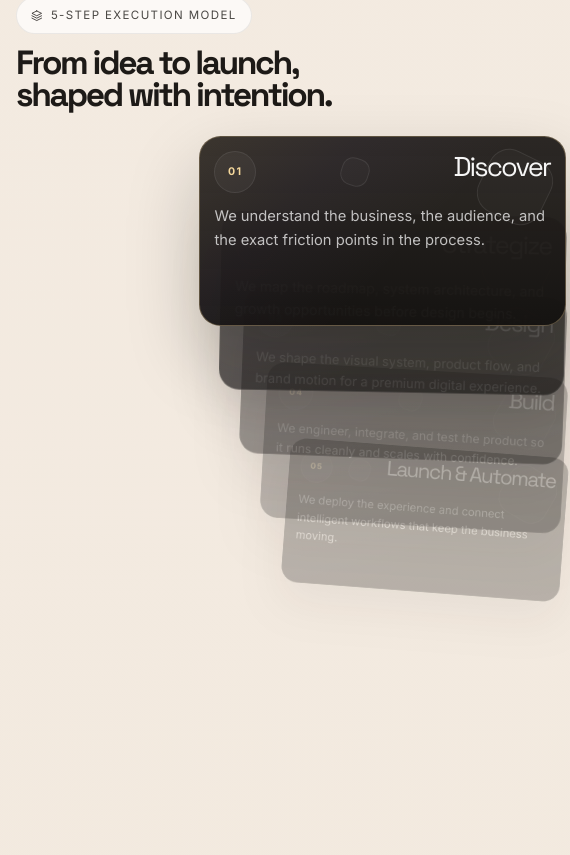
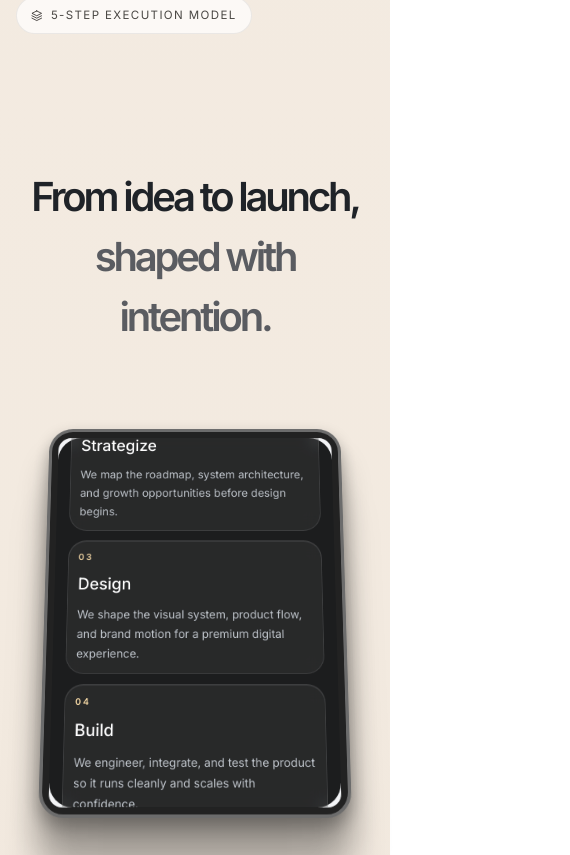
Before and after one commit to vaseenalabs-svg/vaseenalabs-website, a Next.js app: page / in a window 390 px wide. Shown: the part 6869-7724 px from the top of the page, 570 px wide, since content can reach past the window. Built offline with nearby package versions, Linux system fonts and the light colour scheme.

Commit message:
Add 3D Perspective UI to Flow Execution Model

```diff
--- a/src/app/globals.css
+++ b/src/app/globals.css
@@ -1241,45 +1241,54 @@ header {
 }
 
 .flow-section {
+  width: 100%;
+  max-width: none;
+  margin: 0 auto;
+  padding: 1.5rem 0 0;
+}
+
+.flow-intro {
   max-width: 1280px;
-  margin: 0 auto;
-  padding: 4rem clamp(1rem, 2vw, 2rem) 0;
-}
-
-.flow-intro {
-  margin-bottom: 2rem;
+  margin: 0 auto 1.25rem;
+  padding: 0 clamp(1rem, 2vw, 2rem);
 }
 
 .stack-card-deck {
   position: relative;
-  width: min(92%, 980px);
-  height: 920px;
-  margin: 0 auto;
-  perspective: 1600px;
+  width: 100%;
+  height: clamp(540px, 66vh, 700px);
+  margin: 0;
+  padding: 0 clamp(0.75rem, 1.6vw, 1.5rem);
+  perspective: 2200px;
+  transform-style: preserve-3d;
+  overflow: visible;
+  isolation: isolate;
 }
 
 .stack-card {
   position: absolute;
-  left: 50%;
+  left: clamp(0.4rem, 0.8vw, 1rem);
+  right: clamp(0.4rem, 0.8vw, 1rem);
   top: 0;
-  width: min(100%, 820px);
-  min-height: 260px;
-  padding: 1.1rem 1.25rem 1.4rem;
+  width: auto;
+  min-height: 230px;
+  padding: 1.1rem 1.2rem 1.3rem;
   border-radius: 2rem;
   border: 1px solid rgba(255,255,255,0.08);
-  background: linear-gradient(180deg, rgba(39,35,32,0.98), rgba(20,18,16,0.96));
+  background: linear-gradient(120deg, rgba(193,188,180,0.78), rgba(99,95,90,0.86) 24%, rgba(17,17,19,0.95) 70%);
   box-shadow: 0 26px 54px rgba(15,12,10,0.18);
-  transform-origin: center top;
-  transition: transform 0.55s cubic-bezier(0.22, 1, 0.36, 1), opacity 0.4s ease, box-shadow 0.4s ease, border-color 0.4s ease;
+  transform-origin: center center;
+  will-change: transform, opacity;
   overflow: hidden;
-  will-change: transform, opacity;
+  backface-visibility: hidden;
+  transition: transform 0.9s cubic-bezier(0.22, 1, 0.36, 1), opacity 0.7s ease, box-shadow 0.45s ease, border-color 0.45s ease;
 }
 
 .stack-card::before {
   content: '';
   position: absolute;
   inset: 0;
-  background: linear-gradient(135deg, rgba(244,212,157,0.08), rgba(171, 137, 227, 0.04), transparent 58%);
+  background: linear-gradient(135deg, rgba(255,255,255,0.18), rgba(255,255,255,0.04) 20%, rgba(244,212,157,0.06) 42%, transparent 60%);
   pointer-events: none;
 }
 
@@ -1298,15 +1307,22 @@ header {
 }
 
 .stack-card.active {
-  border-color: rgba(244,212,157,0.3);
-  box-shadow: 0 32px 72px rgba(15,12,10,0.22);
+  border-color: rgba(244,212,157,0.52);
+  background: linear-gradient(120deg, rgba(193,188,180,0.9), rgba(89,87,82,0.9) 26%, rgba(15,13,13,0.98) 72%);
+  box-shadow: 0 0 0 1px rgba(244,212,157,0.16), 0 34px 120px rgba(5,4,4,0.6), 0 0 80px rgba(244,212,157,0.18), inset 0 0 52px rgba(244,212,157,0.07);
+}
+
+.stack-card.active::before {
+  background: radial-gradient(circle at 18% 8%, rgba(255,255,255,0.2), transparent 18%),
+    radial-gradient(circle at 80% 68%, rgba(146,121,180,0.14), transparent 26%),
+    linear-gradient(135deg, rgba(244,212,157,0.12), rgba(171,137,227,0.08), transparent 62%);
 }
 
 .stack-card-main {
   position: relative;
   z-index: 1;
   display: flex;
-  align-items: center;
+  align-items: flex-start;
   justify-content: space-between;
   gap: 0.9rem;
   margin-bottom: 0.9rem;
@@ -1342,20 +1358,24 @@ header {
 .stack-card h3 {
   position: relative;
   z-index: 1;
-  margin: 0 0 0.9rem;
-  font-size: clamp(2.2rem, 2.3vw, 3.1rem);
-  line-height: 0.96;
-  letter-spacing: -0.07em;
+  margin: 0 0 0;
+  font-size: clamp(2.4rem, 3vw, 5rem);
+  line-height: 0.86;
+  letter-spacing: -0.08em;
   font-family: 'Space Grotesk', 'Inter', sans-serif;
-  color: rgba(255,255,255,0.96);
+  color: rgba(255,255,255,0.97);
+  text-shadow: 0 1px 0 rgba(255,255,255,0.06);
+  max-width: 76%;
+  text-align: right;
+  margin-left: auto;
 }
 
 .stack-card p {
   position: relative;
   z-index: 1;
   margin: 0;
-  max-width: 34rem;
-  color: rgba(255,255,255,0.72);
+  max-width: 30rem;
+  color: rgba(255,255,255,0.8);
   line-height: 1.68;
   font-size: 1.04rem;
 }
@@ -1368,22 +1388,31 @@ header {
 
 @media (max-width: 780px) {
   .stack-card-deck {
-    width: min(96vw, 620px);
-    height: 760px;
+    height: 560px;
+    padding: 0 0.9rem;
   }
 
   .stack-card {
-    width: min(100%, 560px);
-    min-height: 220px;
+    left: 0.9rem;
+    right: 0.9rem;
+    min-height: 210px;
     padding: 1rem 1rem 1.1rem;
     border-radius: 1.5rem;
   }
 
+  .stack-card-main {
+    align-items: center;
+  }
+
   .stack-card h3 {
-    font-size: clamp(1.8rem, 7vw, 2.5rem);
+    font-size: clamp(1.8rem, 7vw, 2.7rem);
+    max-width: 100%;
+    text-align: left;
+    margin-left: 0;
   }
 
   .stack-card p {
+    max-width: 100%;
     font-size: 0.98rem;
   }
 }
@@ -1418,13 +1447,14 @@ header {
   }
 
   .stack-card-deck {
-    width: min(94vw, 560px);
-    height: 660px;
+    height: 500px;
+    padding: 0 0.75rem;
   }
 
   .stack-card {
-    width: 100%;
-    min-height: 190px;
+    left: 0.75rem;
+    right: 0.75rem;
+    min-height: 180px;
     padding: 0.9rem 0.9rem 1rem;
     border-radius: 1.35rem;
   }
--- a/src/app/page.tsx
+++ b/src/app/page.tsx
@@ -2,6 +2,7 @@
 
 import { motion } from 'motion/react'
 import { useEffect, useRef, useState } from 'react'
+import { ContainerScroll } from '@/components/ui/container-scroll-animation'
 import {
   FiArrowRight,
   FiCheck,
@@ -234,7 +235,7 @@ export default function Home() {
   const [scrollProgress, setScrollProgress] = useState(0)
   const [activeWorkflow, setActiveWorkflow] = useState(automationPipelines[0].id)
   const [workflowStage, setWorkflowStage] = useState(0)
-  const [activeStackIndex, setActiveStackIndex] = useState(0)
+  const [stackProgress, setStackProgress] = useState(0)
 
   const activeWorkflowData = automationPipelines.find((item) => item.id === activeWorkflow) ?? automationPipelines[0]
 
@@ -287,16 +288,21 @@ export default function Home() {
     const node = flowDeckRef.current
     if (!node) return
 
+    let frameId = 0
+
     const updateStack = () => {
       const rect = node.getBoundingClientRect()
-      const total = Math.max(node.offsetHeight - window.innerHeight * 0.7, 1)
-      const progress = Math.min(Math.max((window.innerHeight * 0.25 - rect.top) / total, 0), 1)
-      const activeIndex = Math.min(implementationFlow.length - 1, Math.round(progress * (implementationFlow.length - 1)))
-      setActiveStackIndex(activeIndex)
+      const total = Math.max(node.offsetHeight - window.innerHeight * 0.75, 1)
+      const progress = Math.min(Math.max((window.innerHeight * 0.55 - rect.top) / total, 0), 1)
+      setStackProgress(progress)
     }
 
     const onScroll = () => {
-      window.requestAnimationFrame(updateStack)
+      if (frameId) return
+      frameId = window.requestAnimationFrame(() => {
+        updateStack()
+        frameId = 0
+      })
     }
 
     updateStack()
@@ -306,6 +312,9 @@ export default function Home() {
     return () => {
       window.removeEventListener('scroll', onScroll)
       window.removeEventListener('resize', onScroll)
+      if (frameId) {
+        window.cancelAnimationFrame(frameId)
+      }
     }
   }, [])
 
@@ -592,39 +601,35 @@ export default function Home() {
               <FiLayers />
               5-step execution model
             </span>
-            <h2>From idea to launch, shaped with intention.</h2>
+            {/* <h2>From idea to launch, shaped with intention.</h2> */}
           </div>
 
-          <div className="stack-card-deck" ref={flowDeckRef} aria-label="Project delivery stack cards">
-            {implementationFlow.map((item, index) => {
-              const offset = index - activeStackIndex
-              const isActive = index === activeStackIndex
-              const shiftY = offset * 78
-              const shiftX = offset * 12
-              const scale = 1 - Math.abs(offset) * 0.06
-              const opacity = Math.max(0.28, 1 - Math.abs(offset) * 0.28)
-              const rotate = offset * 1.1
-
-              return (
-                <article
-                  key={item.step}
-                  className={`stack-card ${isActive ? 'active' : ''}`}
-                  style={{
-                    transform: `translate3d(${shiftX}px, ${shiftY}px, 0) scale(${scale}) rotate(${rotate}deg)`,
-                    opacity,
-                    zIndex: implementationFlow.length - Math.abs(offset),
-                  }}
-                >
-                  <div className="stack-card-main">
-                    <div className="stack-card-tag">{item.step}</div>
-                    <div className="stack-card-shape" aria-hidden="true" />
-                    <h3>{item.title}</h3>
+          <ContainerScroll
+            titleComponent={
+              <div className="mx-auto max-w-6xl px-4 text-center" aria-hidden="true">
+                <h3 className="text-[2.5rem] font-semibold tracking-[-0.08em] text-[#1f2328] sm:text-[4rem] md:text-[6rem]">
+                  From idea to launch, <span className="text-[#5a5c61]">shaped with intention.</span>
+                </h3>
+              </div>
+            }
+          >
+            <div className="flex h-full w-full flex-col justify-center rounded-[1.8rem] bg-[#111214]/95 p-4 text-left text-white md:p-8">
+              <div className="grid gap-3 md:grid-cols-5">
+                {implementationFlow.map((item) => (
+                  <div
+                    key={item.step}
+                    className="rounded-[1.4rem] border border-white/10 bg-white/5 p-3 shadow-[inset_0_1px_0_rgba(255,255,255,0.08)] backdrop-blur-sm md:p-4"
+                  >
+                    <div className="mb-3 text-[0.68rem] font-semibold uppercase tracking-[0.22em] text-[#f2d6a3]">
+                      {item.step}
+                    </div>
+                    <div className="mb-3 text-xl font-medium text-white md:text-2xl">{item.title}</div>
+                    <p className="text-sm leading-6 text-slate-200/80 md:text-[0.95rem]">{item.detail}</p>
                   </div>
-                  <p>{item.detail}</p>
-                </article>
-              )
-            })}
-          </div>
+                ))}
+              </div>
+            </div>
+          </ContainerScroll>
         </section>
 
         <section className="case-study-section" id="work">
--- /dev/null
+++ b/src/components/ui/container-scroll-animation.tsx
@@ -0,0 +1,96 @@
+"use client";
+
+import React, { useRef } from "react";
+import { useScroll, useTransform, motion, MotionValue } from "motion/react";
+
+export const ContainerScroll = ({
+  titleComponent,
+  children,
+}: {
+  titleComponent: string | React.ReactNode;
+  children: React.ReactNode;
+}) => {
+  const containerRef = useRef<HTMLDivElement>(null);
+  const { scrollYProgress } = useScroll({
+    target: containerRef,
+  });
+  const [isMobile, setIsMobile] = React.useState(false);
+
+  React.useEffect(() => {
+    const checkMobile = () => {
+      setIsMobile(window.innerWidth <= 768);
+    };
+    checkMobile();
+    window.addEventListener("resize", checkMobile);
+    return () => {
+      window.removeEventListener("resize", checkMobile);
+    };
+  }, []);
+
+  const scaleDimensions = () => {
+    return isMobile ? [0.7, 0.9] : [1.05, 1];
+  };
+
+  const rotate = useTransform(scrollYProgress, [0, 1], [20, 0]);
+  const scale = useTransform(scrollYProgress, [0, 1], scaleDimensions());
+  const translate = useTransform(scrollYProgress, [0, 1], [0, -100]);
+
+  return (
+    <div
+      className="relative flex h-[60rem] items-center justify-center p-2 md:h-[80rem] md:p-20"
+      ref={containerRef}
+    >
+      <div
+        className="relative w-full py-2 md:py-10"
+        style={{
+          perspective: "1000px",
+        }}
+      >
+        <Header translate={translate} titleComponent={titleComponent} />
+        <Card rotate={rotate} translate={translate} scale={scale}>
+          {children}
+        </Card>
+      </div>
+    </div>
+  );
+};
+
+export const Header = ({ translate, titleComponent }: any) => {
+  return (
+    <motion.div
+      style={{
+        translateY: translate,
+      }}
+      className="mx-auto max-w-5xl text-center"
+    >
+      {titleComponent}
+    </motion.div>
+  );
+};
+
+export const Card = ({
+  rotate,
+  scale,
+  children,
+}: {
+  rotate: MotionValue<number>;
+  scale: MotionValue<number>;
+  translate: MotionValue<number>;
+  children: React.ReactNode;
+}) => {
+  return (
+    <motion.div
+      style={{
+        rotateX: rotate,
+        scale,
+        boxShadow:
+          "0 0 #0000004d, 0 9px 20px #0000004a, 0 37px 37px #00000042, 0 84px 50px #00000026, 0 149px 60px #0000000a, 0 233px 65px #00000003",
+      }}
+      className="mx-auto mt-[-1.5rem] h-[30rem] w-full max-w-5xl rounded-[30px] border-4 border-[#6C6C6C] bg-[#222222] p-2 shadow-2xl md:mt-[-2rem] md:h-[40rem] md:p-6"
+    >
+      <div className="h-full w-full overflow-hidden rounded-2xl bg-gray-100 dark:bg-zinc-900 md:rounded-2xl md:p-4">
+        {children}
+      </div>
+    </motion.div>
+  );
+};
--- /dev/null
+++ b/src/lib/utils.ts
@@ -0,0 +1,3 @@
+export function cn(...classes: Array<string | false | null | undefined>) {
+  return classes.filter(Boolean).join(' ')
+}
```
Also changed, not shown: src/components/container-scroll-animation-demo.tsx (added, +32 -0 lines), src/components/ui/focus-cards-demo.tsx (added, +32 -0 lines), src/components/ui/focus-cards.tsx (added, +68 -0 lines).
